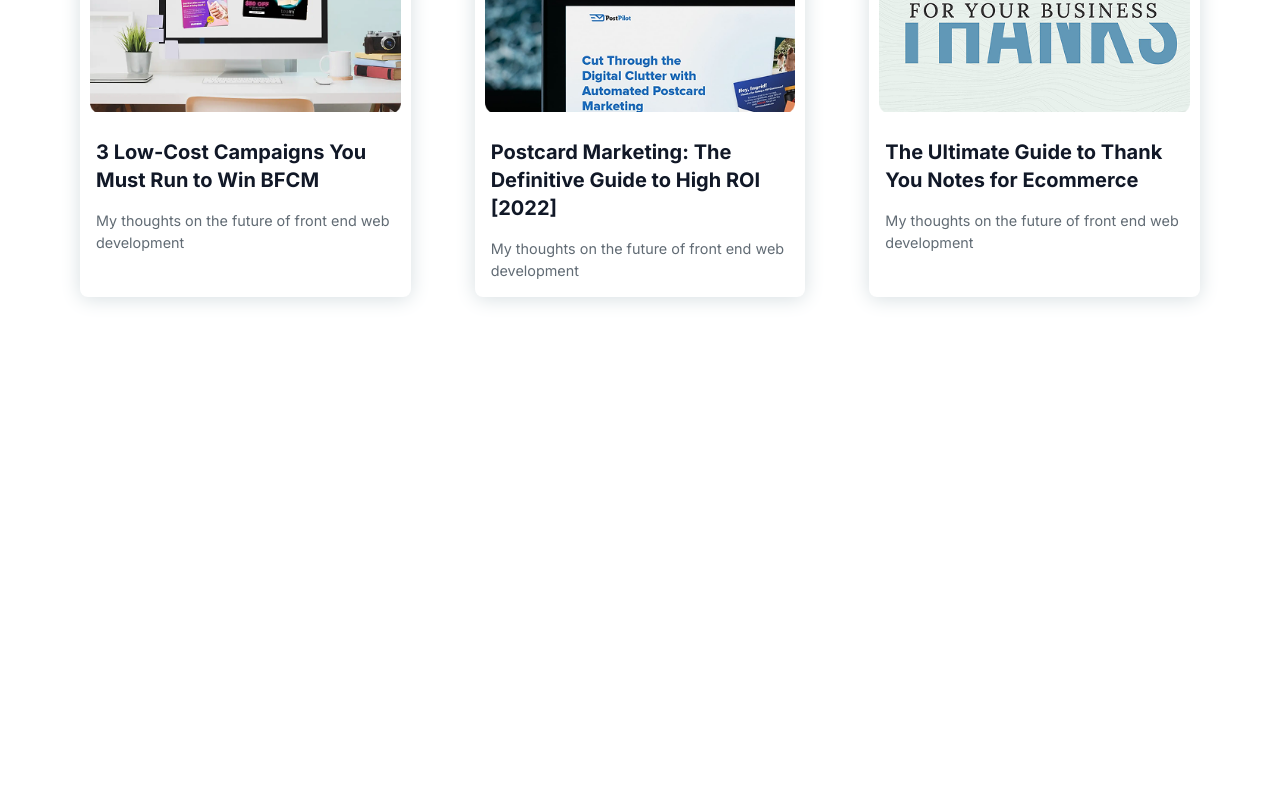
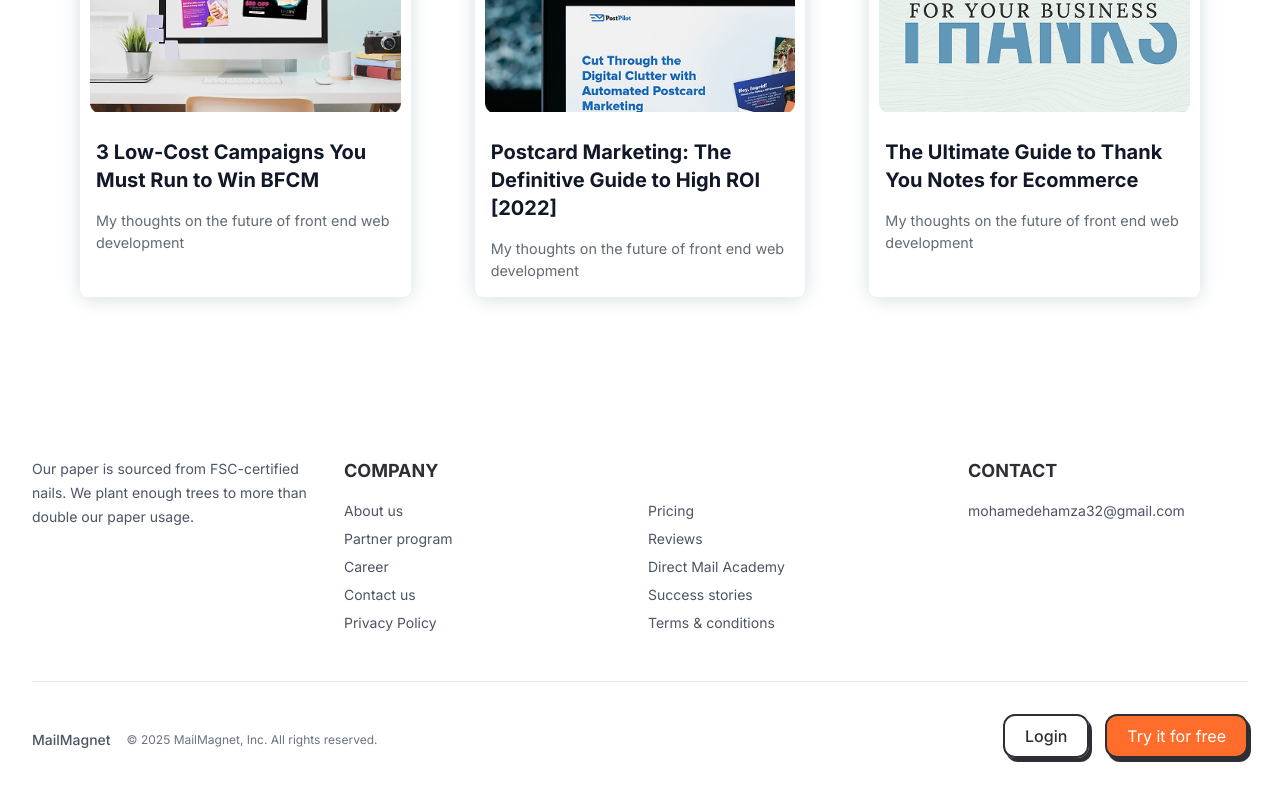
Before and after one commit to med-hamza/Direct-Mail-website, a Next.js app: page / in a window 1280 px wide. Shown: the part 7913-8713 px from the top of the page. Before the commit the page ends 8322 px from the top, so only its background shows below. Built offline with nearby package versions, Linux system fonts and the light colour scheme.

Commit message:
add footer

```diff
--- a/src/app/globals.css
+++ b/src/app/globals.css
@@ -41,6 +41,12 @@
 .btn-primary-white {
   @apply px-10 py-3 bg-white text-[#2E2F35] text-sm border-2 font-bold rounded-xl border-primary shadow-solid-primary;
 }
+
+:where(.btn-primary-white, .btn-secondary, .btn-primary-section, .btn-primary):hover {
+  transform: scale(1.05);
+  transition: all 0.7s ease-in
+}
+
 
 .process-steps {
   width: 100%;
--- a/src/app/layout.tsx
+++ b/src/app/layout.tsx
@@ -4,6 +4,7 @@
 import { Covered_By_Your_Grace } from "next/font/google";
 import Header from "@/components/Header";
 import '@fortawesome/fontawesome-free/css/all.min.css';
+import Footer from "@/components/Footer";
 
 
 const inter = Inter({ subsets: ["latin"], variable: "--font-inter" });
@@ -31,6 +32,7 @@
           <Header />
         </div>
         {children}
+        <Footer />
       </body>
     </html>
   );
--- /dev/null
+++ b/src/components/Footer.tsx
@@ -0,0 +1,76 @@
+const Footer = () => {
+    return (
+        <footer className="bg-white text-gray-600">
+            <div className="max-w-7xl mx-auto px-4 sm:px-6 lg:px-8 py-12">
+
+                <div className="grid grid-cols-1 md:grid-cols-4 gap-8 mb-12">
+
+                    <div className="space-y-4">
+                        {/* Logo */}
+                        <p className="text-sm leading-6">
+                            Our paper is sourced from FSC-certified nails. We plant enough trees to more than double our paper usage.
+                        </p>
+                    </div>
+
+
+                    <div className="col-span-2">
+                        <h3 className="text-lg font-bold text-primary uppercase mb-4">COMPANY</h3>
+                        <div className="grid grid-cols-2 gap-4">
+                            <div className="space-y-2">
+                                <a href="" className="block text-sm hover:text-gray-900">About us</a>
+                                <a href="" className="block text-sm hover:text-gray-900">Partner program</a>
+                                <a href="" className="block text-sm hover:text-gray-900">Career</a>
+                                <a href="" className="block text-sm hover:text-gray-900">Contact us</a>
+                                <a href="" className="block text-sm hover:text-gray-900">Privacy Policy</a>
+                            </div>
+                            <div className="space-y-2">
+                                <a href="" className="block text-sm hover:text-gray-900">Pricing</a>
+                                <a href="" className="block text-sm hover:text-gray-900">Reviews</a>
+                                <a href="" className="block text-sm hover:text-gray-900">Direct Mail Academy</a>
+                                <a href="" className="block text-sm hover:text-gray-900">Success stories</a>
+                                <a href="" className="block text-sm hover:text-gray-900">Terms & conditions</a>
+                            </div>
+                        </div>
+                    </div>
+
+
+                    <div className="space-y-4">
+                        <h3 className="text-lg font-bold uppercase text-primary">CONTACT</h3>
+                        <a href="mailto:support@postpilot.com" className="text-sm hover:text-gray-900 block">
+                            mohamedehamza32@gmail.com
+                        </a>
+                    </div>
+                </div>
+
+
+                <div className="border-t border-gray-200 mb-8"></div>
+
+
+                <div className="flex flex-col md:flex-row justify-between items-start md:items-center space-y-4 md:space-y-0">
+                    <div className="space-y-2">
+                        <p className="text-xs text-gray-500">
+                            {/* logo */}
+                        </p>
+                        <div className="flex items-center space-x-4">
+                            <span className="text-sm font-medium">MailMagnet</span>
+                            <span className="text-xs text-gray-500">
+                                © 2025 MailMagnet, Inc. All rights reserved.
+                            </span>
+                        </div>
+                    </div>
+
+                    <div className="flex items-center space-x-4">
+                        <button className=" btn-primary ">
+                            Login
+                        </button>
+                        <button className="btn-secondary">
+                            Try it for free
+                        </button>
+                    </div>
+                </div>
+            </div>
+        </footer>
+    );
+};
+
+export default Footer;
```
